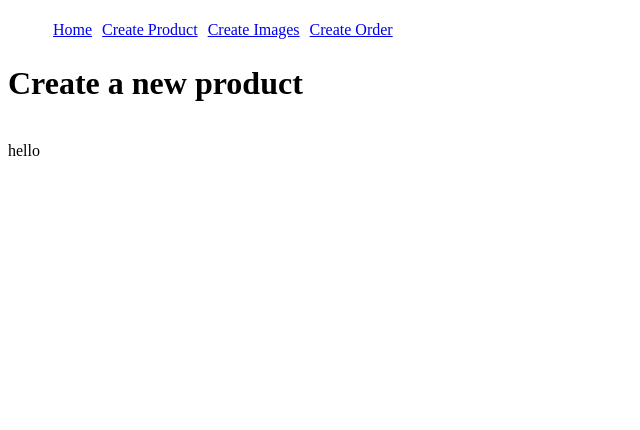
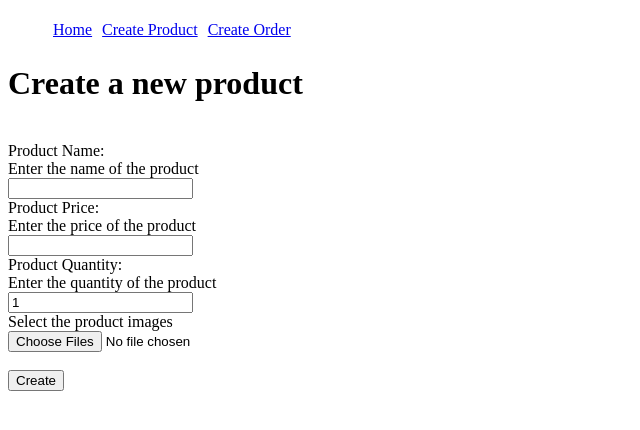
Before and after one commit to i-naeem/dtsk, a Django app: page /create_product in a window 1280 px wide. Shown: the top 430 px of the page, without its empty margins (0-640 px from the left). Run offline with Django 5.2, Linux system fonts and the light colour scheme.

Commit message:
:sparkles: completed `create_product` feature

```diff
--- /dev/null
+++ b/app/forms.py
@@ -0,0 +1,20 @@
+from django import forms
+from .models import Product
+
+
+class ProductForm(forms.ModelForm):
+    class Meta:
+        model = Product
+        fields = ["name", "price", "quantity"]
+
+
+# class OrderForm(forms.ModelForm):
+#     products = forms.ModelMultipleChoiceField(
+#         queryset=Product.objects.all(),
+#         widget=forms.CheckboxSelectMultiple,
+#         help_text="Select the products for this order"
+#     )
+
+#     class Meta:
+#         model = Order
+#         fields = ["products"]
--- a/app/templates/base.html
+++ b/app/templates/base.html
@@ -15,7 +15,7 @@
       <ul class="nav" style="display: flex; list-style-type: none">
         <li><a href="{% url 'app:index' %}">Home </a></li>
         <li><a href="{% url 'app:create_product' %}">Create Product</a></li>
-        <li><a href="#">Create Images</a></li>
+        <!-- <li><a href="#">Create Images</a></li> -->
         <li><a href="#">Create Order</a></li>
       </ul>
     </header>
--- a/app/templates/create_product.html
+++ b/app/templates/create_product.html
@@ -1,10 +1,18 @@
 {% extends "base.html" %} {% block content %}
 <main>
   <h1>Create a new product</h1>
-  <form>
+  <form action="{% url 'app:create_product' %}" method="post" enctype="multipart/form-data">
     {% csrf_token %}
     <br />
     {{form}}
+
+    <div>
+      <label for="product-images">Select the product images</label> <br />
+      <input type="file" accept="image/*" name="product-images" id="prodcut-images" multiple />
+    </div>
+    <br />
+
+    <button type="submit">Create</button>
   </form>
 </main>
 {% endblock content %}
--- a/app/views.py
+++ b/app/views.py
@@ -1,5 +1,8 @@
-from django.shortcuts import render, get_object_or_404
+from django.shortcuts import render, get_object_or_404, redirect
+from django.urls import reverse
+from .forms import ProductForm
 from .models import Product
+from .models import Image
 
 
 def index(request):
@@ -13,6 +16,17 @@ def product(request, product_id):
 
 
 def create_product(request):
-    context = {"form": "hello"}
 
+    if request.method == "POST":
+        form = ProductForm(request.POST)
+
+        if form.is_valid():
+            product = form.save()
+            for image in request.FILES.getlist('product-images'):
+                product_image = Image(product=product, image=image)
+                product_image.save()
+
+            return redirect(reverse('app:product', kwargs={"product_id": product.id}))
+
+    context = {"form": ProductForm()}
     return render(request, 'create_product.html', context)
```
